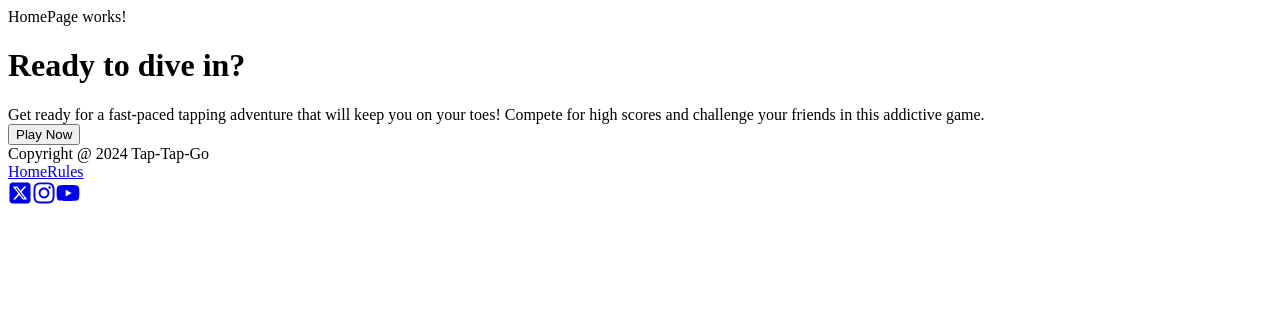
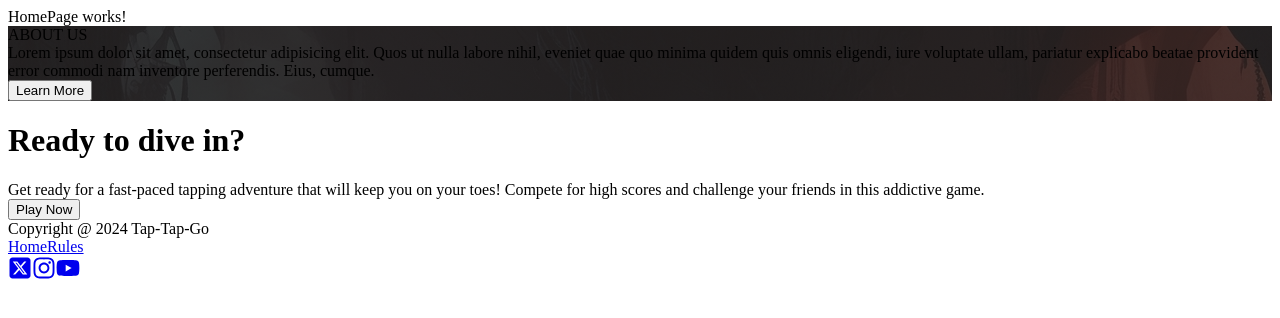
Before and after one commit to ArjunQBTech/tap-tap-go, a React (Vite) app in the folder src/Tap-Tap_Go-frontend/: page / in a window 1280 px wide. Shown: the top 318 px of the page. Built offline with nearby package versions, Linux system fonts and the light colour scheme.

Commit message:
UI: about section created and Title component created

```diff
--- /dev/null
+++ b/src/Tap-Tap_Go-frontend/src/components/common/Title/Title.css
@@ -0,0 +1,18 @@
+.heading{
+    @apply flex flex-row gap-5 w-1/3 justify-center items-center
+}
+
+.heading-text{
+    @apply text-[--primary-text] text-3xl font-bold;
+}
+
+.left-line{
+    @apply w-[100px] h-1 bg-[--primary-text] rounded-[50px];
+    background: linear-gradient(90deg, rgba(39,34,33,0.7988445378151261) -2%, rgba(255,199,159,0.9389005602240896) 100%);
+}
+
+.right-line{
+    @apply w-[100px] h-1 bg-[--primary-text] rounded-[50px];
+    background: linear-gradient(90deg, rgba(255,199,159,0.9389005602240896) 0%, rgba(39,34,33,0.7988445378151261) 102%);
+
+}
--- /dev/null
+++ b/src/Tap-Tap_Go-frontend/src/components/common/Title/Title.jsx
@@ -0,0 +1,12 @@
+import React from 'react'
+import './Title.css'
+
+export default function Title({children}) {
+    return (
+        <div className='heading'>
+            <div className='left-line'></div>
+            <div className='heading-text'>{children}</div>
+            <div className='right-line'></div>
+        </div>
+    )
+}
--- /dev/null
+++ b/src/Tap-Tap_Go-frontend/src/components/home/About/About.css
@@ -0,0 +1,8 @@
+.about{
+    @apply bg-cover bg-center w-full h-[45vh] relative;
+}
+
+.overlay{
+    background: radial-gradient(circle, rgba(2,0,36,0.6727941176470589) 0%, rgba(39,34,33,0.8352591036414566) 0%);
+    @apply absolute top-0 left-0 w-full h-full flex flex-col justify-center items-center;
+}
--- /dev/null
+++ b/src/Tap-Tap_Go-frontend/src/components/home/About/About.jsx
@@ -0,0 +1,26 @@
+import React from 'react'
+import './About.css'
+import bgImage from '../../../assets/ABT.jpg'
+import Title from '../../common/Title/Title'
+import Button from '../../common/Button'
+
+export default function About() {
+
+  const style={
+    backgroundImage: `url(${bgImage})`,
+  }
+
+  return (
+    <div className='about' style={style}>
+      <div className='overlay'>
+        <Title>ABOUT US</Title>
+        <div className='para'>
+          Lorem ipsum dolor sit amet, consectetur adipisicing elit. Quos ut nulla labore nihil, eveniet quae quo minima quidem quis omnis eligendi, iure voluptate ullam, pariatur explicabo beatae provident error commodi nam inventore perferendis. Eius, cumque.
+        </div>
+        <Button size="xl">
+          Learn More
+        </Button>
+      </div>
+    </div>
+  )
+}
--- a/src/Tap-Tap_Go-frontend/src/pages/HomePage.jsx
+++ b/src/Tap-Tap_Go-frontend/src/pages/HomePage.jsx
@@ -1,11 +1,13 @@
 import React from 'react'
 import Footer from '../components/common/Footer/Footer'
 import LowerSection from '../components/home/LowerSection/LowerSection'
+import About from '../components/home/About/About'
 
 export default function HomePage() {
   return (
     <div className='home'>
       HomePage works!
+      <About />
       <LowerSection />
       <Footer />
     </div>
```
Also changed, not shown: src/Tap-Tap_Go-frontend/src/assets/ABT.jpg (added).
